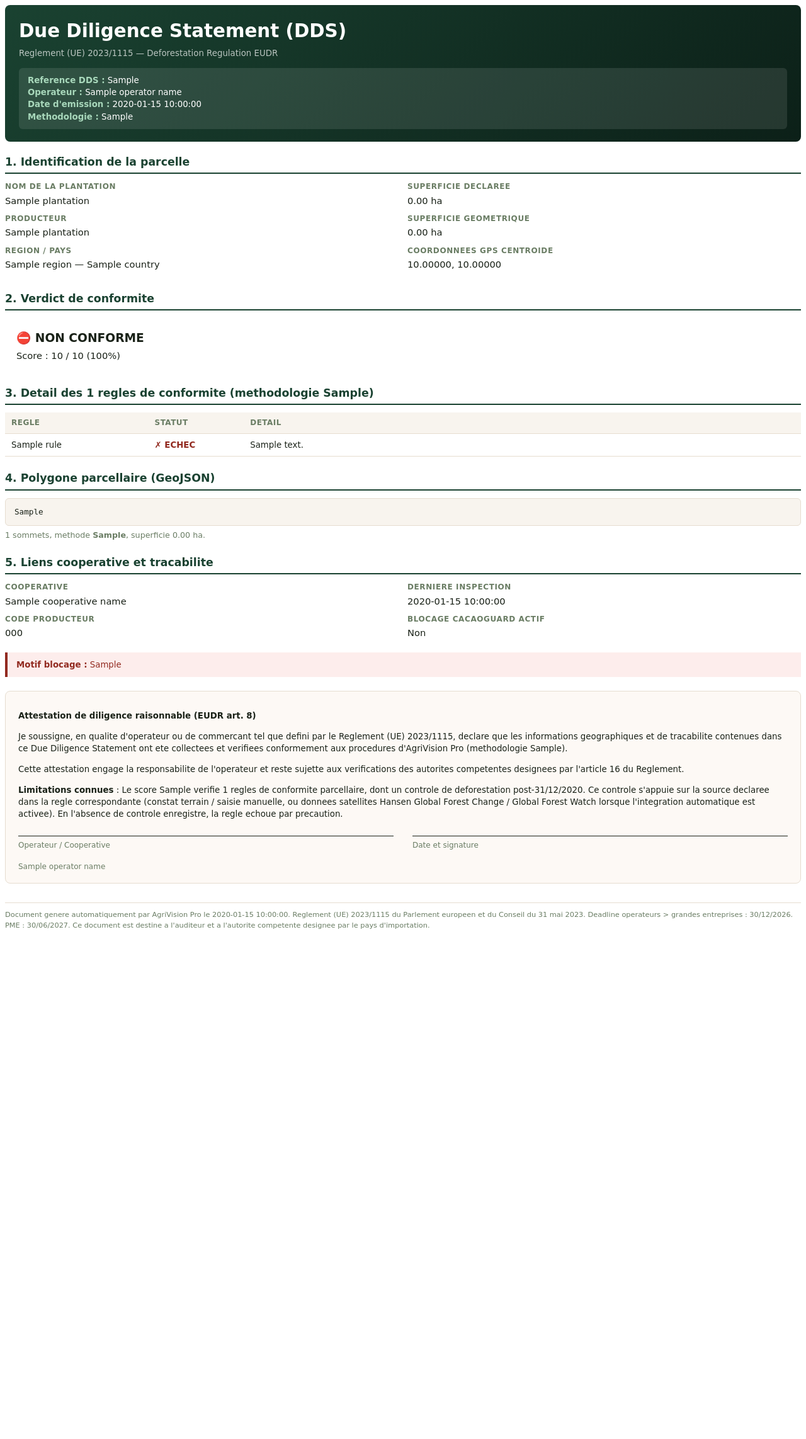
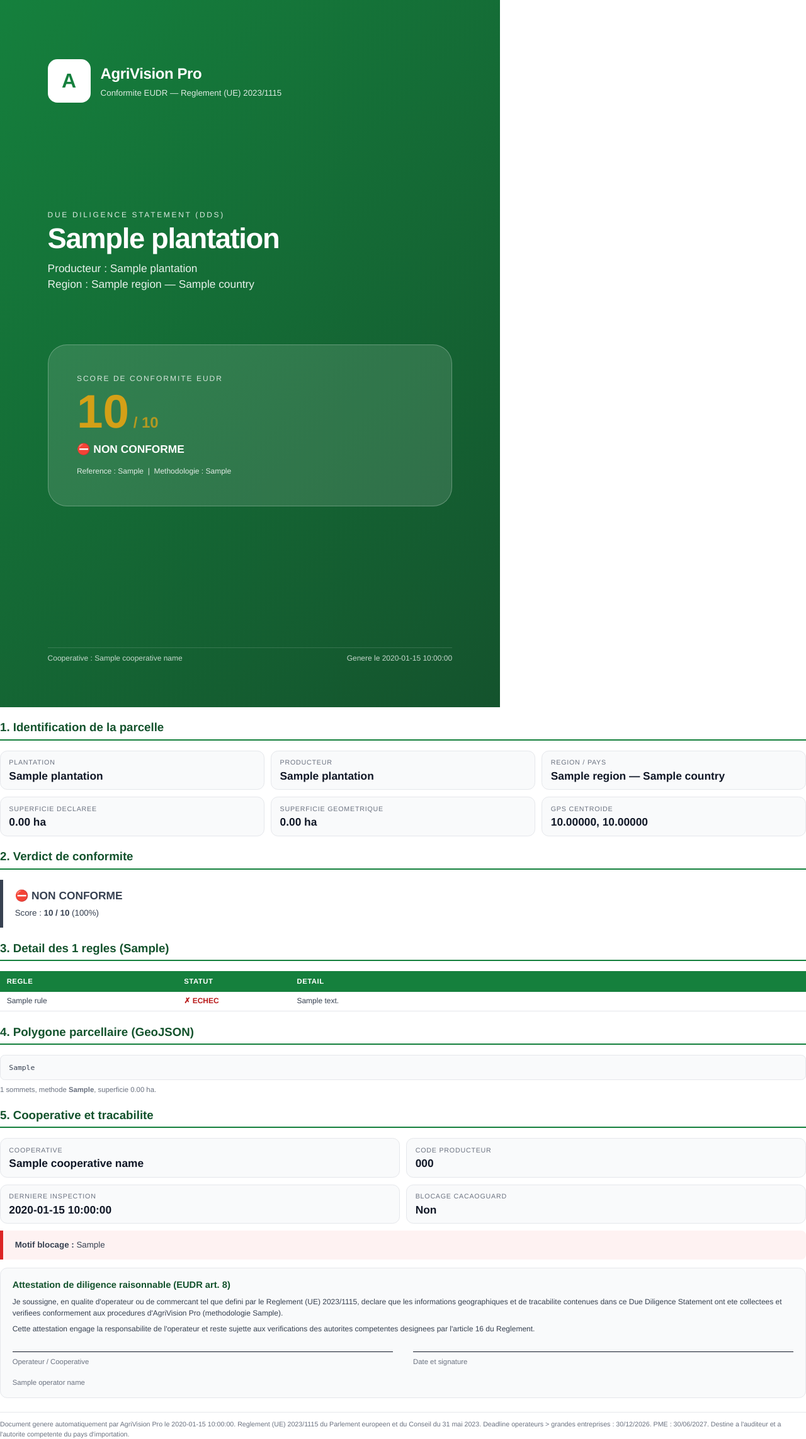
Before and after one commit to Ikaff2024/agrivision-pro-next, a Python web app: template app/templates/eudr_dds_report.html in a window 1280 px wide. Shown: the whole page at 63% size. Before the commit the page ends 1475 px from the top, so only its background shows below. Run offline with Jinja, Linux system fonts and the light colour scheme; the template is opened without the code that fills it: most values are stand-ins (such as "Sample title", 1, 10 or a date in 2020).

Commit message:
style(pdf): aligner DDS EUDR et Livret sur le design du rapport plantation
L'utilisateur préfère le rendu du rapport général. Les deux PDF adoptent
désormais la charte du rapport plantation :
- page de couverture en dégradé vert avec logo "A", titre, encart score/verdict
- système de couleurs --avp-* (vert cacao #15803d, jaune #d4a017)
- pieds de page (date de génération + pagination), 1re page sans pied
- sections h2 soulignées vert, cartes (.card), tableaux à en-tête vert + zébrage

Aucune logique modifiée (templates seuls). Contextes Jinja inchangés.
Tests DDS + FarmForce (rendu template) : 22 passed.

Co-Authored-By: Claude Opus 4.7 <noreply@anthropic.com>

```diff
--- a/app/templates/eudr_dds_report.html
+++ b/app/templates/eudr_dds_report.html
@@ -2,112 +2,160 @@
 <html lang="fr">
 <head>
 <meta charset="UTF-8">
-  <title>EUDR Due Diligence Statement — {{ plantation.name }}</title>
+<title>Due Diligence Statement — {{ plantation.name }}</title>
 <style>
+  /* ═══════════════════════════════════════════════════════════════════════
+     AgriVision Pro — DDS EUDR (aligne sur le rapport plantation)
+     Cible : WeasyPrint 63.x (Cairo/Pango) — A4 portrait
+     ═══════════════════════════════════════════════════════════════════════ */
+  :root {
+    --avp-primary:    #15803d;
+    --avp-primary-dark: #14532d;
+    --avp-primary-light: #dcfce7;
+    --avp-accent:     #d4a017;
+    --avp-accent-light: #fef3c7;
+    --avp-ink:        #111827;
+    --avp-text:       #374151;
+    --avp-muted:      #6b7280;
+    --avp-border:     #e5e7eb;
+    --avp-bg-soft:    #f9fafb;
+  }
   @page {
     size: A4;
-      margin: 18mm 16mm 22mm 16mm;
-      @top-right { content: "DDS — EUDR (UE) 2023/1115"; font-size: 9px; color: #6a7d64; }
-      @bottom-center { content: "Page " counter(page) " / " counter(pages); font-size: 9px; color: #6a7d64; }
-      @bottom-left { content: "Genere par AgriVision Pro — {{ generation_date }}"; font-size: 9px; color: #6a7d64; }
+    margin: 15mm 15mm 18mm 15mm;
+    @bottom-left {
+      content: "AgriVision Pro — DDS genere le {{ generation_date }}";
+      font-family: Helvetica, Arial, sans-serif; font-size: 8pt; color: #6b7280;
     }
-    body { font-family: 'DejaVu Sans', sans-serif; color: #1a2218; font-size: 11pt; line-height: 1.45; }
-    .header { background: linear-gradient(135deg, #1a4231 0%, #0c2018 100%); color: #fff; padding: 20px 22px; border-radius: 8px; margin-bottom: 20px; }
-    .header h1 { font-size: 22pt; font-weight: 700; margin: 0; }
-    .header .subtitle { font-size: 10pt; color: rgba(255,255,255,.7); margin-top: 4px; }
-    .reference-box { background: rgba(255,255,255,.1); border-radius: 6px; padding: 10px 14px; margin-top: 14px; font-size: 10pt; }
-    .reference-box strong { color: #a8d8bb; }
+    @bottom-right {
+      content: "Page " counter(page) " / " counter(pages);
+      font-family: Helvetica, Arial, sans-serif; font-size: 8pt; color: #6b7280;
+    }
+  }
+  @page:first { margin: 0; @bottom-left { content: ""; } @bottom-right { content: ""; } }
 
-    .section { margin-bottom: 22px; page-break-inside: avoid; break-inside: avoid; }
-    /* Garde le titre avec le premier paragraphe (evite titre orphelin en bas de page). */
-    .section-title { font-size: 13pt; font-weight: 700; color: #1a4231; border-bottom: 2px solid #1a4231; padding-bottom: 4px; margin-bottom: 12px; page-break-after: avoid; break-after: avoid; }
-    /* Le bloc attestation est dense : on tente de le garder entier sur la 2e page. */
-    .attestation { page-break-inside: avoid; break-inside: avoid; }
-    .grid { display: grid; grid-template-columns: 1fr 1fr; gap: 14px; }
-    .field { margin-bottom: 10px; }
-    .field-label { font-size: 9pt; text-transform: uppercase; letter-spacing: 0.05em; color: #6a7d64; font-weight: 700; }
-    .field-value { font-size: 11pt; color: #1a2218; margin-top: 2px; }
+  * { box-sizing: border-box; }
+  html, body { margin: 0; padding: 0; font-family: Helvetica, Arial, sans-serif; font-size: 10pt; color: var(--avp-text); line-height: 1.45; }
+  h2 { font-size: 14pt; color: var(--avp-primary-dark); border-bottom: 2pt solid var(--avp-primary); padding-bottom: 4pt; margin: 14pt 0 12pt 0; }
+  h3 { font-size: 11pt; color: var(--avp-primary-dark); margin: 12pt 0 6pt 0; }
+  p { margin: 0 0 6pt 0; }
 
-    .verdict-box { padding: 14px 18px; border-radius: 8px; margin: 16px 0; }
-    .verdict-conforme { background: #eafaf1; border-left: 5px solid #1a6b3a; }
-    .verdict-a_verifier { background: #fef8ec; border-left: 5px solid #9a6200; }
-    .verdict-non_conforme { background: #fdedec; border-left: 5px solid #922b21; }
-    .verdict-title { font-size: 14pt; font-weight: 700; }
-    .verdict-conforme .verdict-title { color: #1a6b3a; }
-    .verdict-a_verifier .verdict-title { color: #9a6200; }
-    .verdict-non_conforme .verdict-title { color: #922b21; }
-    .verdict-score { font-size: 11pt; margin-top: 4px; }
+  /* ─── Couverture ─── */
+  .cover { width: 210mm; height: 297mm; background: linear-gradient(135deg, #15803d 0%, #14532d 100%); color: white; padding: 25mm 20mm; page-break-after: always; position: relative; }
+  .cover-logo { display: flex; align-items: center; gap: 12pt; margin-bottom: 45mm; }
+  .cover-logo-mark { width: 18mm; height: 18mm; background: white; border-radius: 4mm; display: flex; align-items: center; justify-content: center; font-size: 24pt; color: var(--avp-primary); font-weight: bold; }
+  .cover-logo-text { font-size: 18pt; font-weight: 700; letter-spacing: -0.3pt; }
+  .cover-logo-sub  { font-size: 10pt; opacity: 0.85; margin-top: 2pt; }
+  .cover-eyebrow { font-size: 9pt; text-transform: uppercase; letter-spacing: 2pt; opacity: 0.85; margin-bottom: 4pt; }
+  .cover-title { font-size: 34pt; font-weight: 800; line-height: 1.05; letter-spacing: -1pt; margin: 0 0 8pt 0; color: white; }
+  .cover-owner { font-size: 13pt; opacity: 0.9; margin-bottom: 22mm; }
+  .cover-score { background: rgba(255,255,255,0.12); border-radius: 8mm; padding: 12mm; border: 1pt solid rgba(255,255,255,0.25); }
+  .cover-score-label { font-size: 9pt; text-transform: uppercase; letter-spacing: 1.5pt; opacity: 0.8; }
+  .cover-score-value { font-size: 56pt; font-weight: 800; line-height: 1; margin-top: 4pt; color: var(--avp-accent); }
+  .cover-score-suffix { font-size: 18pt; opacity: 0.8; }
+  .cover-verdict { font-size: 13pt; margin-top: 8pt; font-weight: 700; }
+  .cover-ref { font-size: 9pt; margin-top: 10pt; opacity: 0.85; }
+  .cover-footer { position: absolute; bottom: 18mm; left: 20mm; right: 20mm; font-size: 9pt; opacity: 0.75; border-top: 1pt solid rgba(255,255,255,0.2); padding-top: 6pt; display: flex; justify-content: space-between; }
 
-    .rules-table { width: 100%; border-collapse: collapse; margin-top: 10px; }
-    .rules-table th, .rules-table td { padding: 8px 10px; text-align: left; border-bottom: 1px solid #e6ddd0; font-size: 10pt; vertical-align: top; }
-    .rules-table th { background: #f8f4ee; font-size: 9pt; text-transform: uppercase; letter-spacing: 0.04em; color: #6a7d64; }
-    /* Garde chaque ligne de regle ensemble : evite que le nom soit sur une page
-       et le detail sur la suivante (observe sur la 5e regle de la 1ere version). */
-    .rules-table thead { display: table-header-group; }
-    .rules-table tr { page-break-inside: avoid; break-inside: avoid; }
-    .rule-pass { color: #1a6b3a; font-weight: 700; }
-    .rule-fail { color: #922b21; font-weight: 700; }
+  /* ─── Sections ─── */
+  .section { page-break-inside: avoid; }
+  .grid-2 { display: grid; grid-template-columns: 1fr 1fr; gap: 8pt; }
+  .grid-3 { display: grid; grid-template-columns: 1fr 1fr 1fr; gap: 8pt; }
+  .card { background: var(--avp-bg-soft); border: 1pt solid var(--avp-border); border-radius: 3mm; padding: 8pt 10pt; }
+  .card-label { font-size: 8pt; color: var(--avp-muted); text-transform: uppercase; letter-spacing: 0.6pt; margin-bottom: 3pt; }
+  .card-value { font-size: 13pt; font-weight: 700; color: var(--avp-ink); line-height: 1.15; }
 
-    .polygon-box { background: #f8f4ee; border: 1px solid #e6ddd0; border-radius: 6px; padding: 12px 14px; font-size: 9.5pt; font-family: 'DejaVu Sans Mono', monospace; max-height: 130px; overflow: hidden; }
-    .polygon-empty { color: #922b21; font-style: italic; padding: 12px; background: #fdedec; border-radius: 6px; }
+  /* ─── Verdict box ─── */
+  .verdict { border-left: 4pt solid; padding: 10pt 14pt; border-radius: 0 2mm 2mm 0; margin-top: 6pt; }
+  .verdict-conforme    { background: #f0fdf4; border-color: #16a34a; }
+  .verdict-a_verifier  { background: #fffbeb; border-color: #f59e0b; }
+  .verdict-non_conforme{ background: #fef2f2; border-color: #dc2626; }
+  .verdict-title { font-size: 13pt; font-weight: 800; }
+  .verdict-conforme .verdict-title { color: #15803d; }
+  .verdict-a_verifier .verdict-title { color: #92400e; }
+  .verdict-non_conforme .verdict-title { color: #b91c1c; }
 
-    .attestation { background: #fdf9f5; border: 1px solid #e6ddd0; border-radius: 8px; padding: 16px 20px; font-size: 10pt; margin-top: 18px; }
-    .attestation p { margin-bottom: 8px; }
-    .signature-row { display: grid; grid-template-columns: 1fr 1fr; gap: 30px; margin-top: 24px; }
-    .signature-block { border-top: 1px solid #1a2218; padding-top: 6px; font-size: 9pt; color: #6a7d64; }
+  /* ─── Tables ─── */
+  table { width: 100%; border-collapse: collapse; margin-top: 6pt; font-size: 9pt; }
+  thead th { background: var(--avp-primary); color: white; text-align: left; padding: 6pt 8pt; font-weight: 600; font-size: 8.5pt; text-transform: uppercase; letter-spacing: 0.4pt; }
+  tbody td { padding: 5pt 8pt; border-bottom: 0.5pt solid var(--avp-border); vertical-align: top; }
+  tbody tr:nth-child(even) { background: var(--avp-bg-soft); }
+  .rule-pass { color: #15803d; font-weight: 700; }
+  .rule-fail { color: #b91c1c; font-weight: 700; }
+  .thead-keep thead { display: table-header-group; }
+  .thead-keep tr { page-break-inside: avoid; }
 
-    .legal-footer { font-size: 8.5pt; color: #6a7d64; margin-top: 30px; line-height: 1.5; border-top: 1px solid #e6ddd0; padding-top: 10px; }
+  .mono { font-family: 'DejaVu Sans Mono', monospace; font-size: 8.5pt; background: var(--avp-bg-soft); border: 1pt solid var(--avp-border); border-radius: 2mm; padding: 8pt 10pt; word-break: break-all; }
+  .empty { text-align: center; padding: 12pt; color: var(--avp-muted); font-style: italic; background: #fef2f2; border: 1pt dashed #f1948a; border-radius: 3mm; }
+  .attestation { background: var(--avp-bg-soft); border: 1pt solid var(--avp-border); border-radius: 3mm; padding: 12pt 14pt; font-size: 9pt; margin-top: 10pt; page-break-inside: avoid; }
+  .signature-row { display: grid; grid-template-columns: 1fr 1fr; gap: 24pt; margin-top: 20pt; }
+  .signature-block { border-top: 1pt solid var(--avp-ink); padding-top: 5pt; font-size: 8.5pt; color: var(--avp-muted); }
+  .legal { font-size: 8pt; color: var(--avp-muted); margin-top: 16pt; border-top: 1pt solid var(--avp-border); padding-top: 8pt; line-height: 1.5; }
 </style>
 </head>
 <body>
 
-<div class="header">
-  <h1>Due Diligence Statement (DDS)</h1>
-  <div class="subtitle">Reglement (UE) 2023/1115 — Deforestation Regulation EUDR</div>
-  <div class="reference-box">
-    <strong>Reference DDS :</strong> {{ dds_reference }}<br>
-    <strong>Operateur :</strong> {{ operator_name }}<br>
-    <strong>Date d'emission :</strong> {{ generation_date }}<br>
-    <strong>Methodologie :</strong> {{ methodology_version }}
+{# ─── COUVERTURE ─── #}
+<div class="cover">
+  <div class="cover-logo">
+    <div class="cover-logo-mark">A</div>
+    <div>
+      <div class="cover-logo-text">AgriVision Pro</div>
+      <div class="cover-logo-sub">Conformite EUDR — Reglement (UE) 2023/1115</div>
     </div>
   </div>
 
-<div class="section">
-  <div class="section-title">1. Identification de la parcelle</div>
-  <div class="grid">
-    <div>
-      <div class="field"><div class="field-label">Nom de la plantation</div><div class="field-value">{{ plantation.name }}</div></div>
-      <div class="field"><div class="field-label">Producteur</div><div class="field-value">{{ plantation.owner_name or "—" }}</div></div>
-      <div class="field"><div class="field-label">Region / Pays</div><div class="field-value">{{ plantation.region or "—" }} — {{ plantation.country or "—" }}</div></div>
+  <div class="cover-eyebrow">Due Diligence Statement (DDS)</div>
+  <div class="cover-title">{{ plantation.name }}</div>
+  <div class="cover-owner">
+    Producteur : {{ plantation.owner_name or "Non renseigne" }}<br>
+    {% if plantation.region %}Region : {{ plantation.region }} — {% endif %}{{ plantation.country or "—" }}
   </div>
-    <div>
-      <div class="field"><div class="field-label">Superficie declaree</div><div class="field-value">{{ "%.2f"|format(plantation.hectares or 0) }} ha</div></div>
-      <div class="field"><div class="field-label">Superficie geometrique</div><div class="field-value">{% if geo_hectares is not none %}{{ "%.2f"|format(geo_hectares) }} ha{% else %}—{% endif %}</div></div>
-      <div class="field"><div class="field-label">Coordonnees GPS centroide</div><div class="field-value">{% if plantation.latitude is not none %}{{ "%.5f"|format(plantation.latitude) }}, {{ "%.5f"|format(plantation.longitude) }}{% else %}—{% endif %}</div></div>
+
+  <div class="cover-score">
+    <div class="cover-score-label">Score de conformite EUDR</div>
+    <div class="cover-score-value">{{ score }}<span class="cover-score-suffix"> / {{ max_score }}</span></div>
+    <div class="cover-verdict">
+      {% if status == "conforme" %}✓ CONFORME{% elif status == "a_verifier" %}⚠ A VERIFIER{% else %}⛔ NON CONFORME{% endif %}
     </div>
+    <div class="cover-ref">Reference : {{ dds_reference }} &nbsp;|&nbsp; Methodologie : {{ methodology_version }}</div>
+  </div>
+
+  <div class="cover-footer">
+    <span>{% if cooperative_name %}Cooperative : {{ cooperative_name }}{% endif %}</span>
+    <span>Genere le {{ generation_date }}</span>
   </div>
 </div>
 
+{# ─── 1. IDENTIFICATION ─── #}
 <div class="section">
-  <div class="section-title">2. Verdict de conformite</div>
-  <div class="verdict-box verdict-{{ status }}">
+  <h2>1. Identification de la parcelle</h2>
+  <div class="grid-3">
+    <div class="card"><div class="card-label">Plantation</div><div class="card-value">{{ plantation.name }}</div></div>
+    <div class="card"><div class="card-label">Producteur</div><div class="card-value">{{ plantation.owner_name or "—" }}</div></div>
+    <div class="card"><div class="card-label">Region / Pays</div><div class="card-value">{{ plantation.region or "—" }} — {{ plantation.country or "—" }}</div></div>
+    <div class="card"><div class="card-label">Superficie declaree</div><div class="card-value">{{ "%.2f"|format(plantation.hectares or 0) }} ha</div></div>
+    <div class="card"><div class="card-label">Superficie geometrique</div><div class="card-value">{% if geo_hectares is not none %}{{ "%.2f"|format(geo_hectares) }} ha{% else %}—{% endif %}</div></div>
+    <div class="card"><div class="card-label">GPS centroide</div><div class="card-value">{% if plantation.latitude is not none %}{{ "%.5f"|format(plantation.latitude) }}, {{ "%.5f"|format(plantation.longitude) }}{% else %}—{% endif %}</div></div>
+  </div>
+</div>
+
+{# ─── 2. VERDICT ─── #}
+<div class="section">
+  <h2>2. Verdict de conformite</h2>
+  <div class="verdict verdict-{{ status }}">
     <div class="verdict-title">
       {% if status == "conforme" %}✓ CONFORME{% elif status == "a_verifier" %}⚠ A VERIFIER{% else %}⛔ NON CONFORME{% endif %}
     </div>
-    <div class="verdict-score">Score : {{ score }} / {{ max_score }} ({{ "%.0f"|format(score/max_score*100 if max_score else 0) }}%)</div>
+    <div style="margin-top:4pt">Score : <strong>{{ score }} / {{ max_score }}</strong> ({{ "%.0f"|format(score/max_score*100 if max_score else 0) }}%)</div>
   </div>
 </div>
 
+{# ─── 3. REGLES ─── #}
 <div class="section">
-  <div class="section-title">3. Detail des {{ rules|length }} regles de conformite (methodologie {{ methodology_version }})</div>
-  <table class="rules-table">
-    <thead>
-      <tr>
-        <th style="width: 18%">Regle</th>
-        <th style="width: 12%">Statut</th>
-        <th>Detail</th>
-      </tr>
-    </thead>
+  <h2>3. Detail des {{ rules|length }} regles ({{ methodology_version }})</h2>
+  <table class="thead-keep">
+    <thead><tr><th style="width:22%">Regle</th><th style="width:14%">Statut</th><th>Detail</th></tr></thead>
     <tbody>
       {% for rule in rules %}
       <tr>
@@ -120,51 +168,47 @@
   </table>
 </div>
 
+{# ─── 4. POLYGONE ─── #}
 <div class="section">
-  <div class="section-title">4. Polygone parcellaire (GeoJSON)</div>
+  <h2>4. Polygone parcellaire (GeoJSON)</h2>
   {% if polygon_geojson %}
-    <div class="polygon-box">{{ polygon_geojson | truncate(800, killwords=True) }}</div>
-    <div style="font-size: 9.5pt; color: #6a7d64; margin-top: 6px">{{ points_count or "—" }} sommets, methode <strong>{{ polygon_method or "manuel" }}</strong>, superficie {{ "%.2f"|format(geo_hectares or 0) }} ha.</div>
+    <div class="mono">{{ polygon_geojson | truncate(800, killwords=True) }}</div>
+    <p class="meta-line" style="font-size:8.5pt;color:var(--avp-muted);margin-top:5pt">{{ points_count or "—" }} sommets, methode <strong>{{ polygon_method or "manuel" }}</strong>, superficie {{ "%.2f"|format(geo_hectares or 0) }} ha.</p>
   {% else %}
-    <div class="polygon-empty">⛔ Aucun polygone enregistre. La parcelle ne peut etre tracee geographiquement pour la due diligence EUDR. Action requise : delimiter la parcelle via la carte AgriVision Pro avant la deadline reglementaire.</div>
+    <div class="empty">⛔ Aucun polygone enregistre. Delimiter la parcelle via la carte AgriVision Pro avant la deadline reglementaire EUDR.</div>
   {% endif %}
 </div>
 
+{# ─── 5. COOPERATIVE & TRACABILITE ─── #}
 <div class="section">
-  <div class="section-title">5. Liens cooperative et tracabilite</div>
-  <div class="grid">
-    <div>
-      <div class="field"><div class="field-label">Cooperative</div><div class="field-value">{{ cooperative_name or "—" }}</div></div>
-      <div class="field"><div class="field-label">Code producteur</div><div class="field-value">{{ producer_code or "—" }}</div></div>
-    </div>
-    <div>
-      <div class="field"><div class="field-label">Derniere inspection</div><div class="field-value">{{ last_inspection_date or "Aucune" }}</div></div>
-      <div class="field"><div class="field-label">Blocage CacaoGuard actif</div><div class="field-value">{{ "Oui — voir details ci-dessous" if has_active_block else "Non" }}</div></div>
-    </div>
+  <h2>5. Cooperative et tracabilite</h2>
+  <div class="grid-2">
+    <div class="card"><div class="card-label">Cooperative</div><div class="card-value">{{ cooperative_name or "—" }}</div></div>
+    <div class="card"><div class="card-label">Code producteur</div><div class="card-value">{{ producer_code or "—" }}</div></div>
+    <div class="card"><div class="card-label">Derniere inspection</div><div class="card-value">{{ last_inspection_date or "Aucune" }}</div></div>
+    <div class="card"><div class="card-label">Blocage CacaoGuard</div><div class="card-value">{{ "Oui" if has_active_block else "Non" }}</div></div>
   </div>
   {% if active_block_reason %}
-    <div style="background: #fdedec; border-left: 4px solid #922b21; padding: 10px 14px; margin-top: 10px; font-size: 10pt; color: #922b21;">
-      <strong>Motif blocage :</strong> {{ active_block_reason }}
-    </div>
+    <div class="verdict verdict-non_conforme" style="margin-top:8pt"><strong>Motif blocage :</strong> {{ active_block_reason }}</div>
   {% endif %}
 </div>
 
+{# ─── ATTESTATION ─── #}
 <div class="attestation">
-  <p><strong>Attestation de diligence raisonnable (EUDR art. 8)</strong></p>
+  <h3 style="margin-top:0">Attestation de diligence raisonnable (EUDR art. 8)</h3>
   <p>Je soussigne, en qualite d'operateur ou de commercant tel que defini par le Reglement (UE) 2023/1115, declare que les informations geographiques et de tracabilite contenues dans ce Due Diligence Statement ont ete collectees et verifiees conformement aux procedures d'AgriVision Pro (methodologie {{ methodology_version }}).</p>
   <p>Cette attestation engage la responsabilite de l'operateur et reste sujette aux verifications des autorites competentes designees par l'article 16 du Reglement.</p>
-  <p><strong>Limitations connues</strong> : Le score {{ methodology_version }} verifie {{ rules|length }} regles de conformite parcellaire, dont un controle de deforestation post-31/12/2020. Ce controle s'appuie sur la source declaree dans la regle correspondante (constat terrain / saisie manuelle, ou donnees satellites Hansen Global Forest Change / Global Forest Watch lorsque l'integration automatique est activee). En l'absence de controle enregistre, la regle echoue par precaution.</p>
   <div class="signature-row">
     <div class="signature-block">Operateur / Cooperative<br><br>{{ operator_name }}</div>
     <div class="signature-block">Date et signature</div>
   </div>
 </div>
 
-<div class="legal-footer">
+<div class="legal">
   Document genere automatiquement par AgriVision Pro le {{ generation_date }}.
   Reglement (UE) 2023/1115 du Parlement europeen et du Conseil du 31 mai 2023.
   Deadline operateurs > grandes entreprises : 30/12/2026. PME : 30/06/2027.
-  Ce document est destine a l'auditeur et a l'autorite competente designee par le pays d'importation.
+  Destine a l'auditeur et a l'autorite competente du pays d'importation.
 </div>
 
 </body>
```
Also changed, not shown: app/templates/farmforce_livret_report.html (+146 -79 lines). Lines whose indentation alone changed are shown as unchanged.
